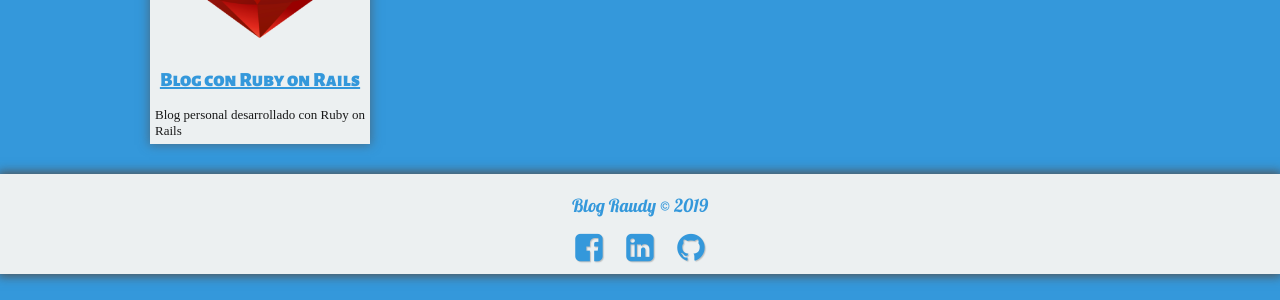
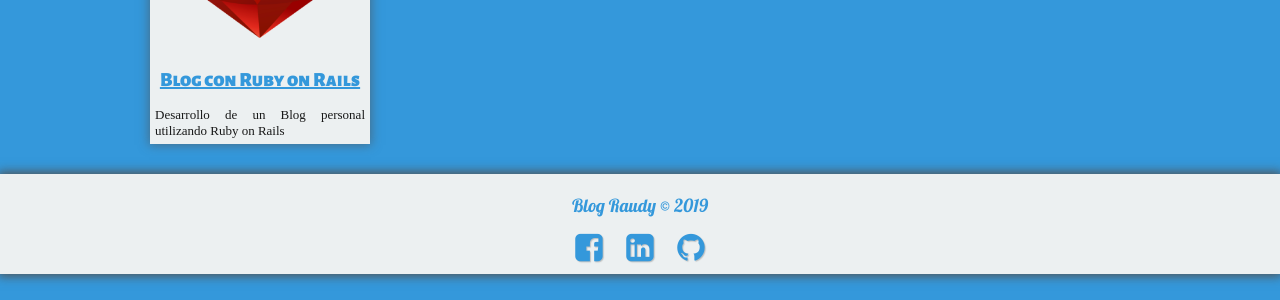
Before and after one commit to nisoto/Blog-anterior-2.0, a Jekyll site: the page built from projects/index.md, in a window 1280 px wide. Shown: the part 212-512 px from the top of the page. Built offline with Jekyll 4.4.1, drawn with Linux system fonts in a browser that asks for light colours; nearby versions of some CDN libraries.

Commit message:
Update 2017-10-01-blog-rails.md

```diff
--- a/_posts/2017-10-01-blog-rails.md
+++ b/_posts/2017-10-01-blog-rails.md
@@ -3,7 +3,7 @@ layout: post
 title:  "Blog con Ruby on Rails"
 image: "/assets/img/ruby3.png"
 date:   2017-10-01
-excerpt: "Blog personal desarrollado con Ruby on Rails"
+excerpt: "Desarrollo de un Blog personal utilizando Ruby on Rails"
 project: true
 tag:
 - Rails
```
